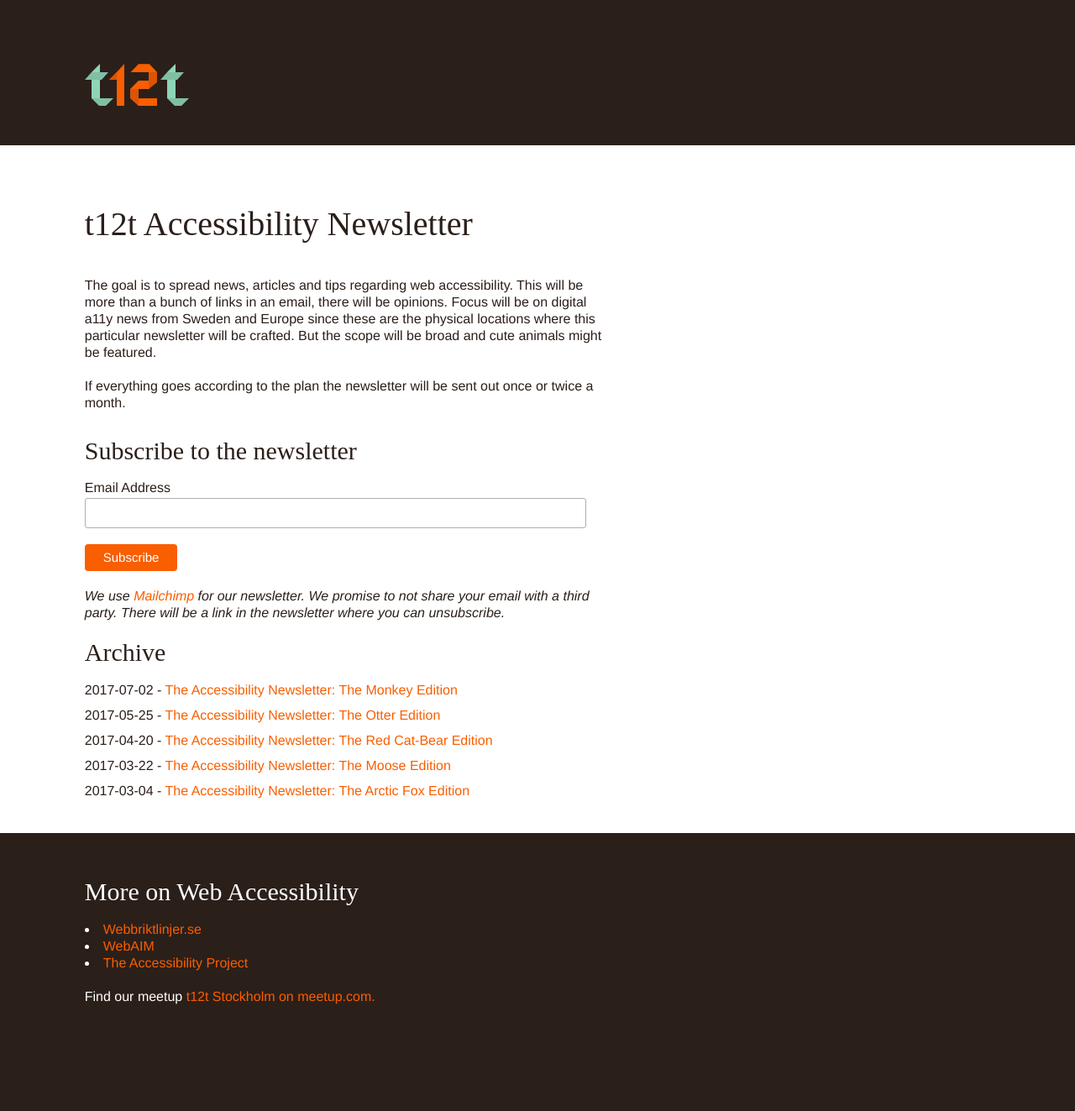
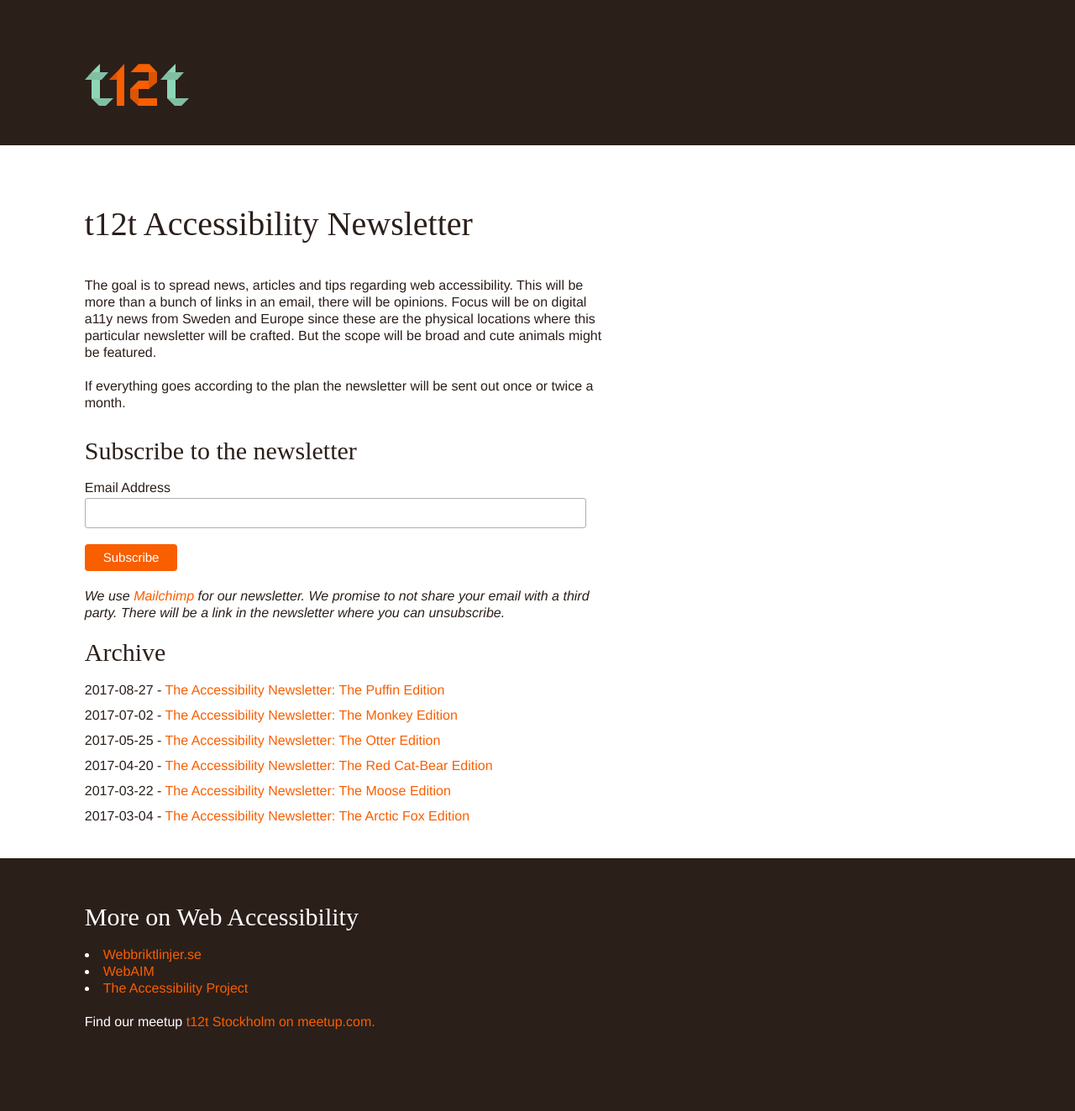
Before and after one commit to t12t/t12t.github.io, a Jekyll site: the page built from accessibility-newsletter/index.md, in a window 1280 px wide. Shown: the whole page at 84% size. Built offline with Jekyll 4.4.1, drawn with Linux system fonts in a browser that asks for light colours; some web fonts are replaced; before the commit the page ends 1293 px from its top, so only the background shows below that.

Commit message:
Adds puffin edition newsletter to archive

```diff
--- a/_includes/archive.html
+++ b/_includes/archive.html
@@ -1,4 +1,10 @@
 <ul class="archive-list">
+  <li>
+    <time datetime="2017-08-27">2017-08-27</time> -
+    <a href="http://eepurl.com/c09bCP">
+      The Accessibility Newsletter: The Puffin Edition
+    </a>
+  </li>
   <li>
     <time datetime="2017-07-02">2017-07-02</time> -
     <a href="http://eepurl.com/cUH09P">
```
